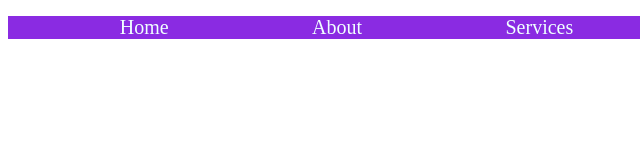
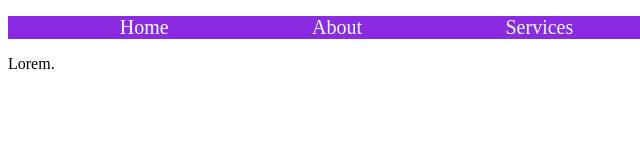
Before and after one commit to edigeevaaika/22.11.22, a plain HTML site: page index.html in a window 1280 px wide. Shown: the full height of the page, 0-640 px from the left. Drawn offline with Linux system fonts and the light colour scheme.

Commit message:
added paragraph

```diff
--- a/index.html
+++ b/index.html
@@ -18,6 +18,6 @@
       <li><a href="">Karakol</a></li>
     </ul>
   </nav>
-
+  <p>Lorem.</p>
 </body>
 </html>
```
